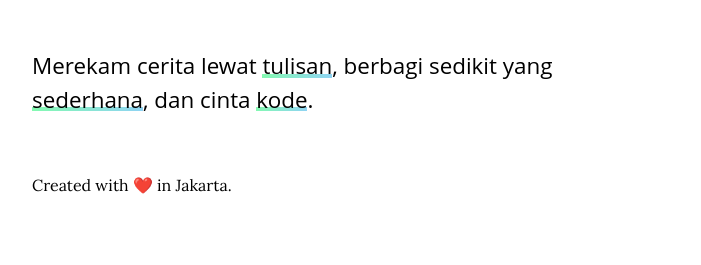
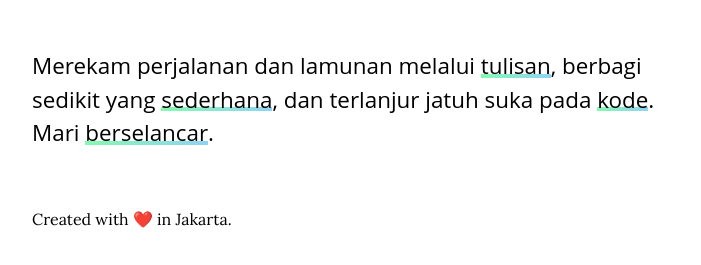
Before and after one commit to amandaazallia/amandaazallia.github.io, a plain HTML site: page index.html in a window 1280 px wide. Shown: the part 307-572 px from the top of the page, without its empty margins (288-989 px from the left). Drawn offline with Linux system fonts and the light colour scheme; no server answers.

Commit message:
update link berselancar

```diff
--- a/index.html
+++ b/index.html
@@ -11,9 +11,12 @@
     <h1 class="heading" style="margin-bottom: 0px">Halo, saya <span class="underline--magical">Amanda</span> Azallia</h1>
     <h2 class="subheading">
       <br />
-      Merekam cerita lewat <span class="underline--magical"> <a href="https://amdazallia-space.medium.com/" target="_blank">tulisan</a></span
+      Merekam perjalanan dan lamunan melalui <span class="underline--magical"> <a href="https://amdazallia-space.medium.com/" target="_blank">tulisan</a></span
       >, berbagi sedikit yang <span class="underline--magical"><a href="https://medium.com/@amdazallia" target="_blank">sederhana</a></span
-      >, dan cinta <span class="underline--magical"><a href="https://github.com/amandaazallia" target="_blank">kode</a></span
+      >, dan terlanjur jatuh suka pada <span class="underline--magical"><a href="https://github.com/amandaazallia" target="_blank">kode</a></span
+      >.
+      <br />
+      Mari <span class="underline--magical"><a href="https://www.linkedin.com/in/amandaazallia/" target="_blank">berselancar</a></span
       >.
     </h2>
 
```
